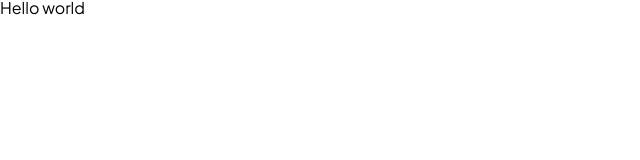
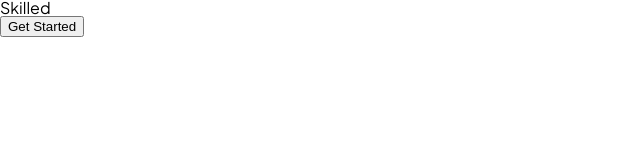
Before and after one commit to fmanimashaun/skilled-elearning-landing-page, a website built with webpack: page dist/index.html in a window 1280 px wide. Shown: the whole page, without its empty margins (0-640 px from the left). Built offline with nearby package versions, Linux system fonts and the light colour scheme.

Commit message:
Update build

```diff
--- a/dist/index.html
+++ b/dist/index.html
@@ -1 +1 @@
-<!doctype html><html lang="en"><head><meta charset="UTF-8"><meta name="viewport" content="width=device-width,initial-scale=1"><title>Skilled e-learning landing page</title><script defer="defer" src="js/runtime.js"></script><script defer="defer" src="js/main.js"></script><link href="css/main.css" rel="stylesheet"></head><body><div class="container"><header class="header"><h1>Hello world</h1></header><main class="main"></main><footer class="footer"></footer></div></body></html>
+<!doctype html><html lang="en"><head><meta charset="UTF-8"><meta name="viewport" content="width=device-width,initial-scale=1"><title>Skilled e-learning landing page</title><script defer="defer" src="js/runtime.js"></script><script defer="defer" src="js/main.js"></script><link href="css/main.css" rel="stylesheet"></head><body><div class="container"><header class="header"><h1 class="header__logo">Skilled</h1><button class="header__btn btn">Get Started</button></header><main class="main"></main><footer class="footer"></footer></div></body></html>
```
